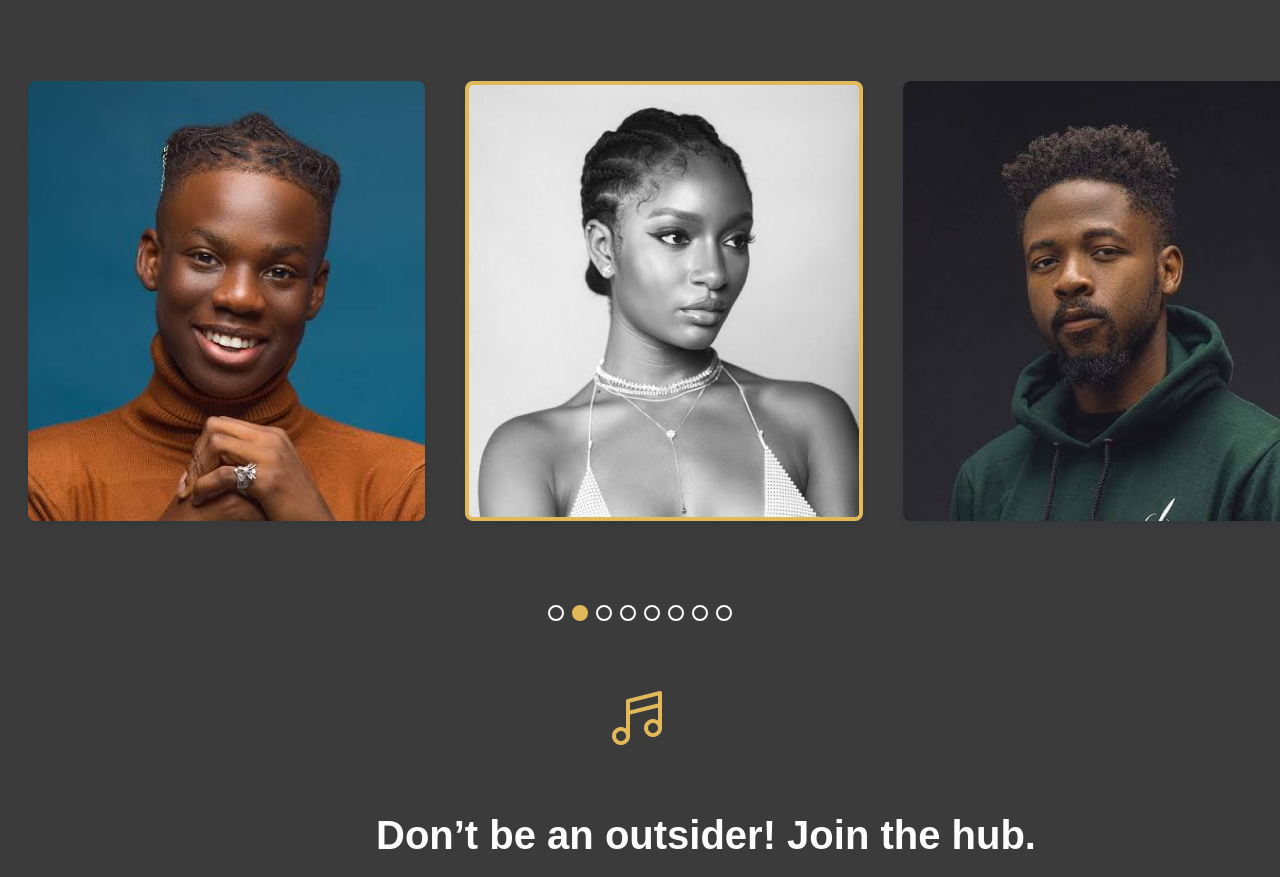
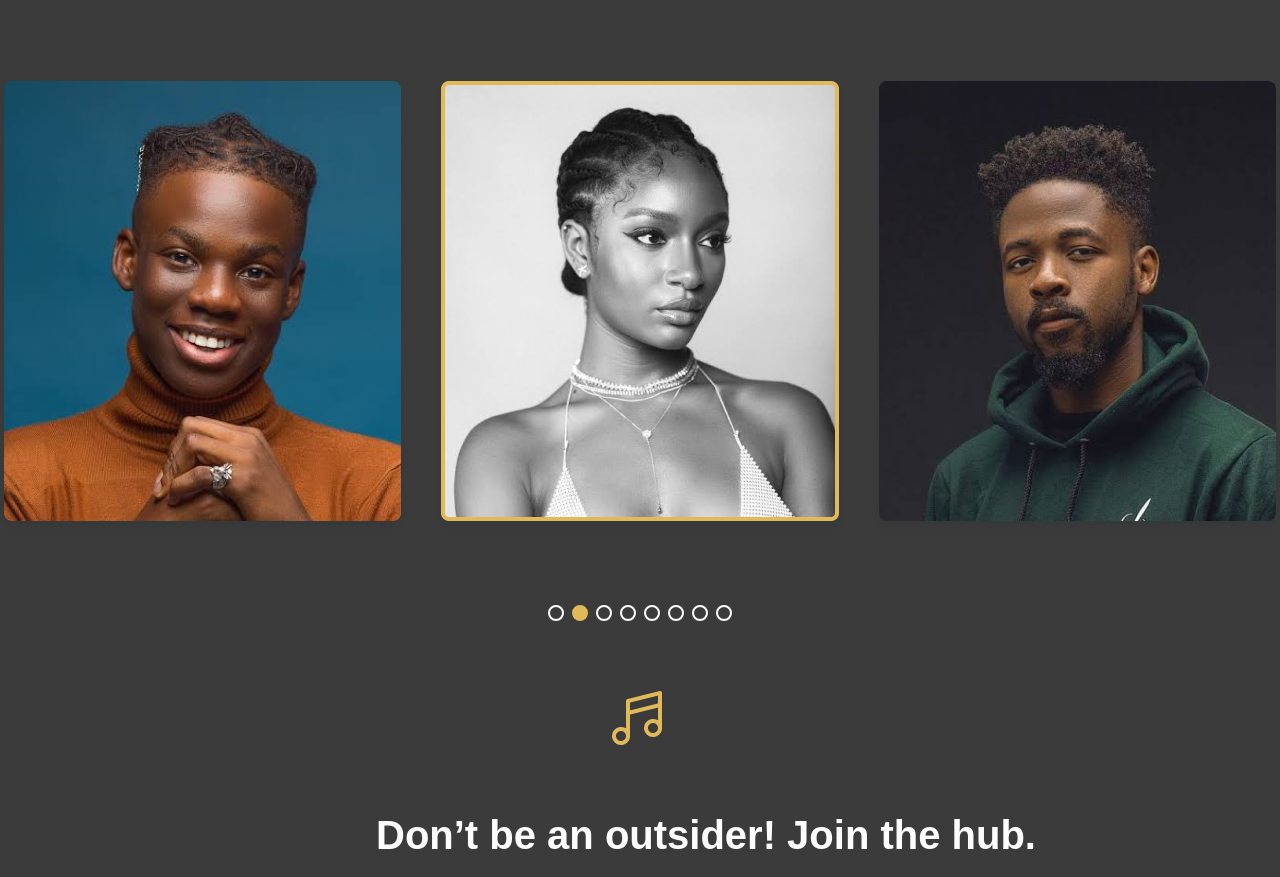
Before and after one commit to Cozyamy/Mavin-landing-page, a plain HTML site: page index.html in a window 1280 px wide. Shown: the part 5805-6682 px from the top of the page. Drawn offline with Linux system fonts and the light colour scheme; a web font is replaced by a local one.

Commit message:
Mavin landing page

```diff
--- a/style.css
+++ b/style.css
@@ -783,6 +783,7 @@ main {
   justify-content: center;
   align-items: center;
   margin-top: 172px;
+
 }
 
 .artisttxt {
@@ -820,10 +821,10 @@ main {
   align-items: flex-start;
   padding: 0px;
   gap: 24px;
-  width: 1240px;
+  width: auto;
   height: 440px;
-  margin-left: 100px;
-  margin-right: 100px;
+  margin-left: 110px;
+  margin-right: 110px;
 }
 
 .thedot {
```
